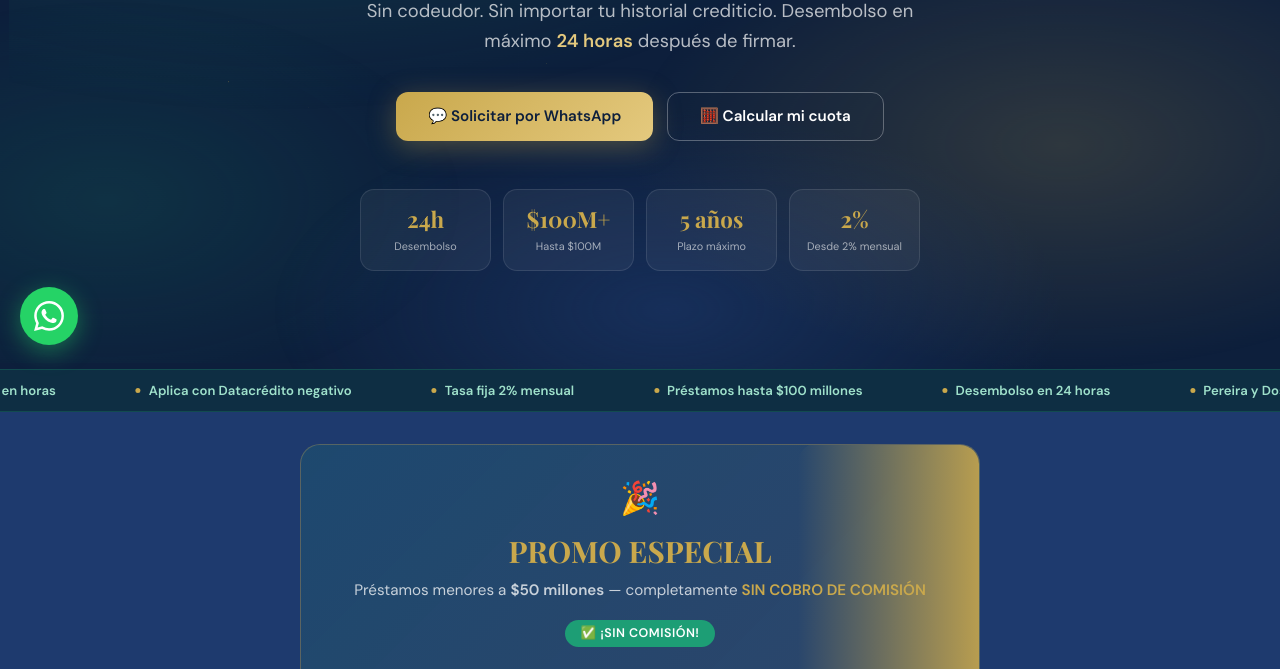
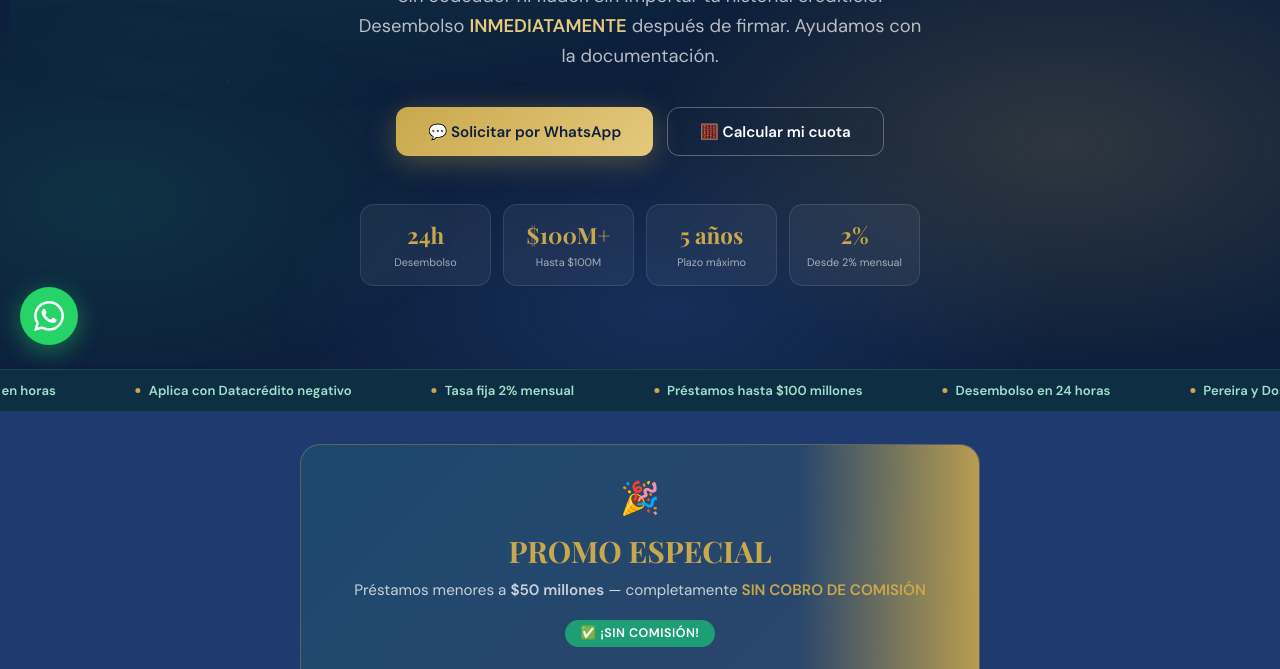
Before and after one commit to Juancho-Repo/prestamosenhipotecapereira, a plain HTML site: page index.html in a window 1280 px wide. Shown: the part 431-1100 px from the top of the page. Drawn offline with nearby package versions, Linux system fonts and the light colour scheme; a web font is replaced by a local one.

Commit message:
Update index.html
hero

```diff
--- a/index.html
+++ b/index.html
@@ -790,7 +790,7 @@
     </h1>
 
     <p class="hero-sub">
-      Sin codeudor. Sin importar tu historial crediticio. Desembolso en máximo <strong style="color:var(--gold-light)">24 horas</strong> después de firmar.
+      Sin codeudor ni fiador. Sin importar tu historial crediticio. Desembolso <strong style="color:var(--gold-light)">INMEDIATAMENTE</strong> después de firmar. Ayudamos con la documentación.
     </p>
 
     <div class="hero-btns">
```
